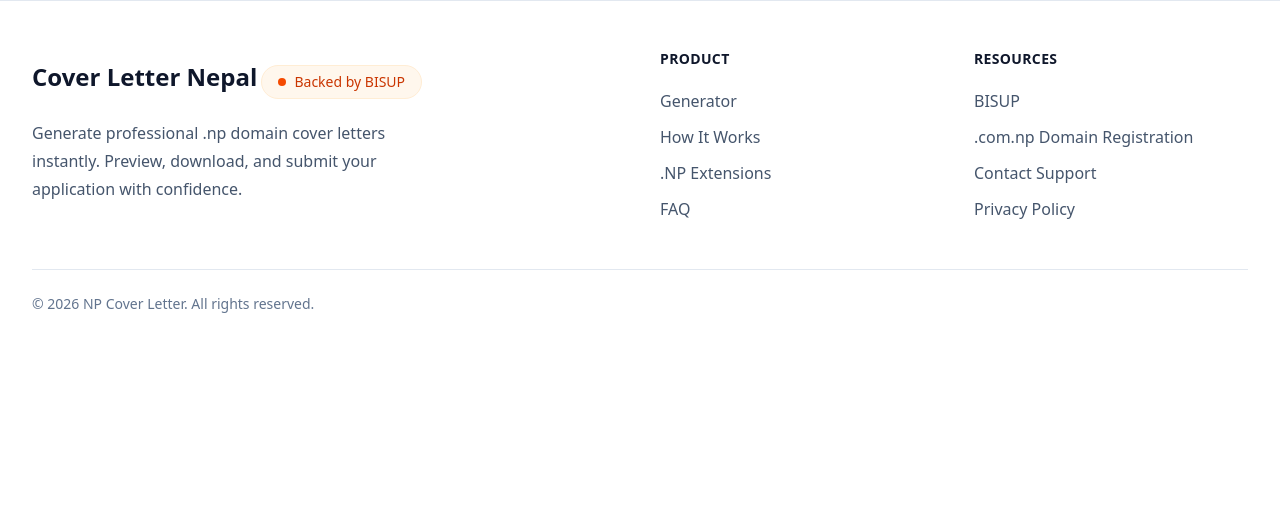
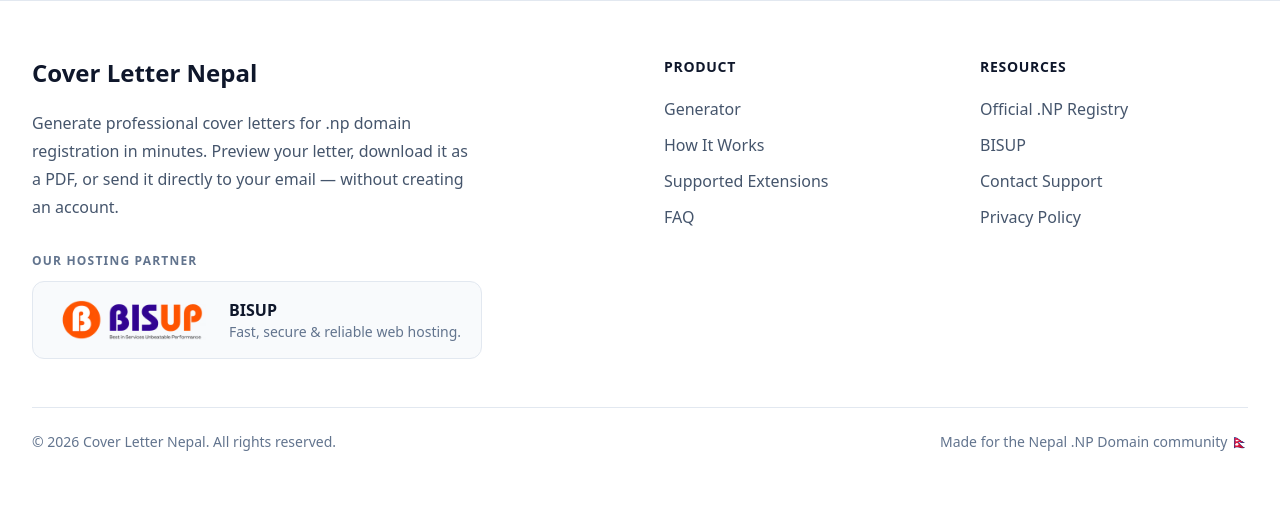
Before and after one commit to sambhavacharyaa/npcoverletter-serverside, a Django app: template templates/base.html in a window 1280 px wide. Shown: the part 65-572 px from the top of the page. Run offline with Django 3.2, Linux system fonts and the light colour scheme; the template is opened without the code that fills it, so the values that code supplies are empty; style sheets or scripts are compiled from the project's sources.

Commit message:
footer change and input fields  initials

```diff
--- a/templates/base.html
+++ b/templates/base.html
@@ -148,44 +148,65 @@
 
 
 {% block main %}{% endblock %}
-<footer class="border-t border-slate-200 bg-white">
+{% load static %}
 
-    <div class="mx-auto max-w-7xl px-4 py-12 sm:px-6 lg:px-8">
+<footer id="contact" class="border-t border-slate-200 bg-white">
 
+    <div class="mx-auto max-w-7xl px-4 py-14 sm:px-6 lg:px-8">
 
-        <div class="grid gap-10 md:grid-cols-4">
-
+        <div class="grid gap-12 lg:grid-cols-4">
 
             <!-- Brand -->
-            <div class="md:col-span-2">
+            <div class="lg:col-span-2">
 
-                <a href="/" class="inline-flex items-center gap-2">
+                <a href="/" class="inline-block">
 
-                    <span class="text-2xl font-bold text-slate-900">
+                    <h2 class="text-2xl font-bold text-slate-900">
                         Cover Letter Nepal
-                    </span>
+                    </h2>
 
                 </a>
 
+                <p class="mt-5 max-w-md leading-7 text-slate-600">
+                    Generate professional cover letters for .np domain registration in minutes.
+                    Preview your letter, download it as a PDF, or send it directly to your email —
+                    without creating an account.
+                </p>
 
-                <!-- Badge -->
-                <div class="mt-4 inline-flex items-center gap-2 rounded-full border border-orange-100 bg-orange-50 px-4 py-1.5">
 
-                    <span class="h-2 w-2 rounded-full bg-orange-600"></span>
+                <!-- Hosting Partner -->
+                <div class="mt-8">
 
-                    <span class="text-sm font-medium text-orange-700">
-                        Backed by BISUP
-                    </span>
+                    <p class="text-xs font-semibold uppercase tracking-widest text-slate-500">
+                        Our Hosting Partner
+                    </p>
+
+                    <a href="https://bisup.com"
+                       target="_blank"
+                       rel="noopener noreferrer"
+                       class="mt-3 inline-flex items-center gap-4 rounded-xl border border-slate-200 bg-slate-50 px-5 py-4 transition hover:border-blue-200 hover:bg-blue-50">
+
+                        <img
+                            src="{% static 'img/bisup-logo.avif' %}"
+                            alt="BISUP Logo"
+                            class="h-10 w-auto"
+                        >
+
+                        <div>
+
+                            <h3 class="font-semibold text-slate-900">
+                                BISUP
+                            </h3>
+
+                            <p class="text-sm text-slate-500">
+                                Fast, secure & reliable web hosting.
+                            </p>
 
                         </div>
 
+                    </a>
 
-                <p class="mt-5 max-w-sm text-slate-600 leading-7">
-
-                    Generate professional .np domain cover letters instantly.
-                    Preview, download, and submit your application with confidence.
-
-                </p>
+                </div>
 
             </div>
 
@@ -194,33 +215,32 @@
             <!-- Product -->
             <div>
 
-                <h3 class="text-sm font-semibold uppercase tracking-wide text-slate-900">
+                <h3 class="text-sm font-semibold uppercase tracking-wider text-slate-900">
                     Product
                 </h3>
 
-
-                <ul class="mt-5 space-y-3 text-slate-600">
+                <ul class="mt-5 space-y-3">
 
                     <li>
-                        <a href="#generator" class="hover:text-blue-600">
+                        <a href="#generator" class="text-slate-600 transition hover:text-blue-600">
                             Generator
                         </a>
                     </li>
 
                     <li>
-                        <a href="#how-it-works" class="hover:text-blue-600">
+                        <a href="#how-it-works" class="text-slate-600 transition hover:text-blue-600">
                             How It Works
                         </a>
                     </li>
 
                     <li>
-                        <a href="#extensions" class="hover:text-blue-600">
-                            .NP Extensions
+                        <a href="#extensions" class="text-slate-600 transition hover:text-blue-600">
+                            Supported Extensions
                         </a>
                     </li>
 
                     <li>
-                        <a href="#faq" class="hover:text-blue-600">
+                        <a href="#faq" class="text-slate-600 transition hover:text-blue-600">
                             FAQ
                         </a>
                     </li>
@@ -234,33 +254,42 @@
             <!-- Resources -->
             <div>
 
-                <h3 class="text-sm font-semibold uppercase tracking-wide text-slate-900">
+                <h3 class="text-sm font-semibold uppercase tracking-wider text-slate-900">
                     Resources
                 </h3>
 
-
-                <ul class="mt-5 space-y-3 text-slate-600">
+                <ul class="mt-5 space-y-3">
 
                     <li>
-                        <a href="https://bisup.com" class="hover:text-blue-600">
+                        <a href="https://register.com.np"
+                           target="_blank"
+                           rel="noopener noreferrer"
+                           class="text-slate-600 transition hover:text-blue-600">
+                            Official .NP Registry
+                        </a>
+                    </li>
+
+                    <li>
+                        <a href="https://bisup.com"
+                           target="_blank"
+                           rel="noopener noreferrer"
+                           class="text-slate-600 transition hover:text-blue-600">
                             BISUP
                         </a>
                     </li>
 
                     <li>
-                        <a href="https://register.com.np" target="_blank" class="hover:text-blue-600">
-                           .com.np Domain Registration
-                        </a>
-                    </li>
-
-                    <li>
-                        <a href="https://bisup.com/contact" target="_blank" class="hover:text-blue-600">
+                        <a href="https://bisup.com/contact"
+                           target="_blank"
+                           rel="noopener noreferrer"
+                           class="text-slate-600 transition hover:text-blue-600">
                             Contact Support
                         </a>
                     </li>
 
                     <li>
-                        <a href="#" class="hover:text-blue-600">
+                        <a href="/privacy-policy/"
+                           class="text-slate-600 transition hover:text-blue-600">
                             Privacy Policy
                         </a>
                     </li>
@@ -269,22 +298,27 @@
 
             </div>
 
-
         </div>
 
 
 
         <!-- Bottom -->
-        <div class="mt-12 flex flex-col gap-4 border-t border-slate-200 pt-6 text-sm text-slate-500 sm:flex-row sm:items-center sm:justify-between">
 
+        <div class="mt-12 border-t border-slate-200 pt-6">
+
+            <div class="flex flex-col items-center justify-between gap-4 text-center text-sm text-slate-500 md:flex-row">
 
                 <p>
-                © 2026 NP Cover Letter. All rights reserved.
+                    © 2026 Cover Letter Nepal. All rights reserved.
                 </p>
 
+                <p>
+                    Made for the Nepal .NP Domain community 🇳🇵
+                </p>
 
             </div>
 
+        </div>
 
     </div>
 
```
Also changed, not shown: core/forms.py (+10 -1 lines), static/img/bisup-logo.avif (added). Lines whose indentation alone changed are shown as unchanged.
